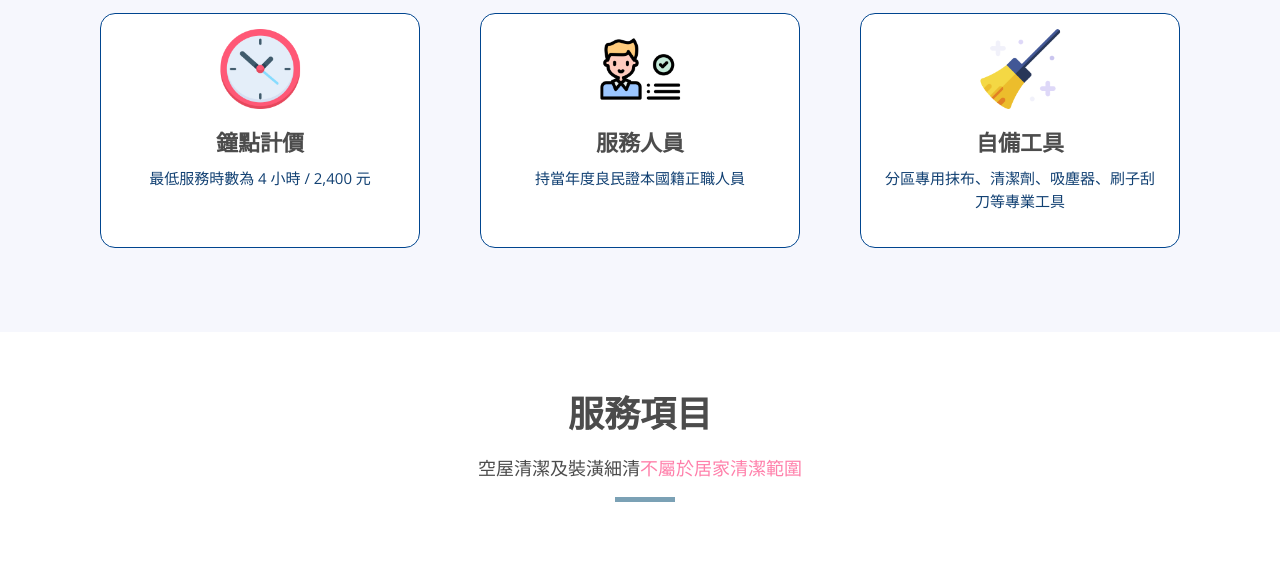
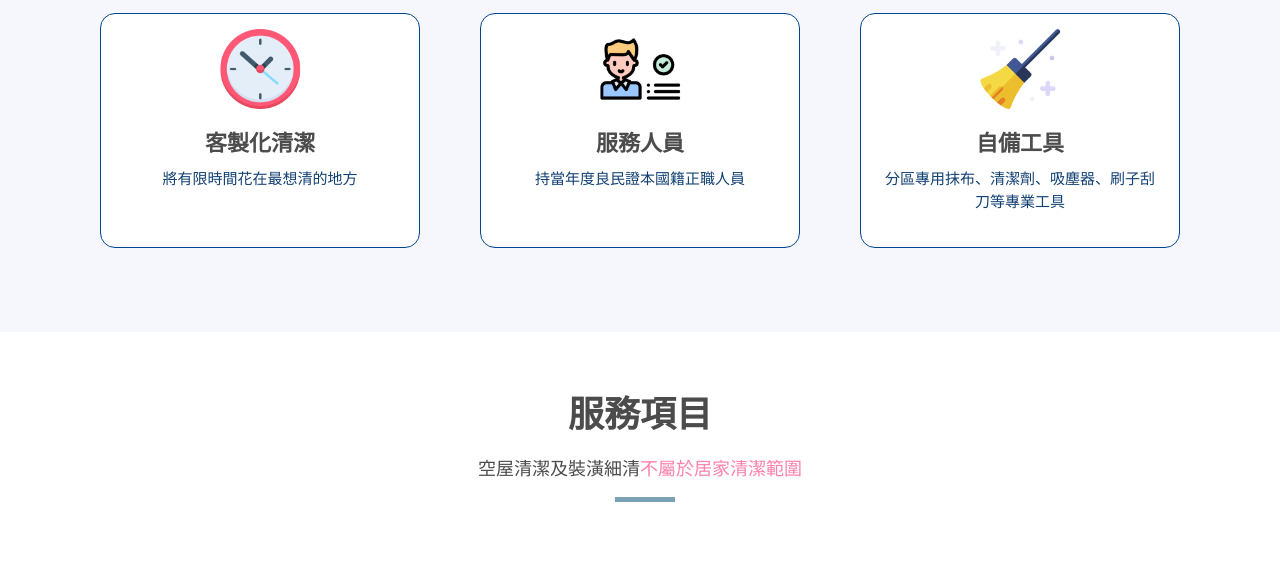
Before and after one commit to 8553367/wcat_clean, a plain HTML site: page index.html in a window 1280 px wide. Shown: the part 980-1549 px from the top of the page. Drawn offline with nearby package versions, Linux system fonts and the light colour scheme; files whose address does not match are found by name.

Commit message:
白貓特色內容修改

```diff
--- a/index.html
+++ b/index.html
@@ -101,8 +101,8 @@
               <!--<i class="fas fa-clock"></i>-->
               <img class="card-img" src="img/clock.png" alt="鐘點計價">
               <div class="card-body">
-                <h5 class="card-title">鐘點計價</h5>
-                <p class="card-text">最低服務時數為 4 小時 / 2,400 元</p>
+                <h5 class="card-title">客製化清潔</h5>
+                <p class="card-text">將有限時間花在最想清的地方</p>
               </div>
             </div>
           </div>
```
Also changed, not shown: 1 other file.
